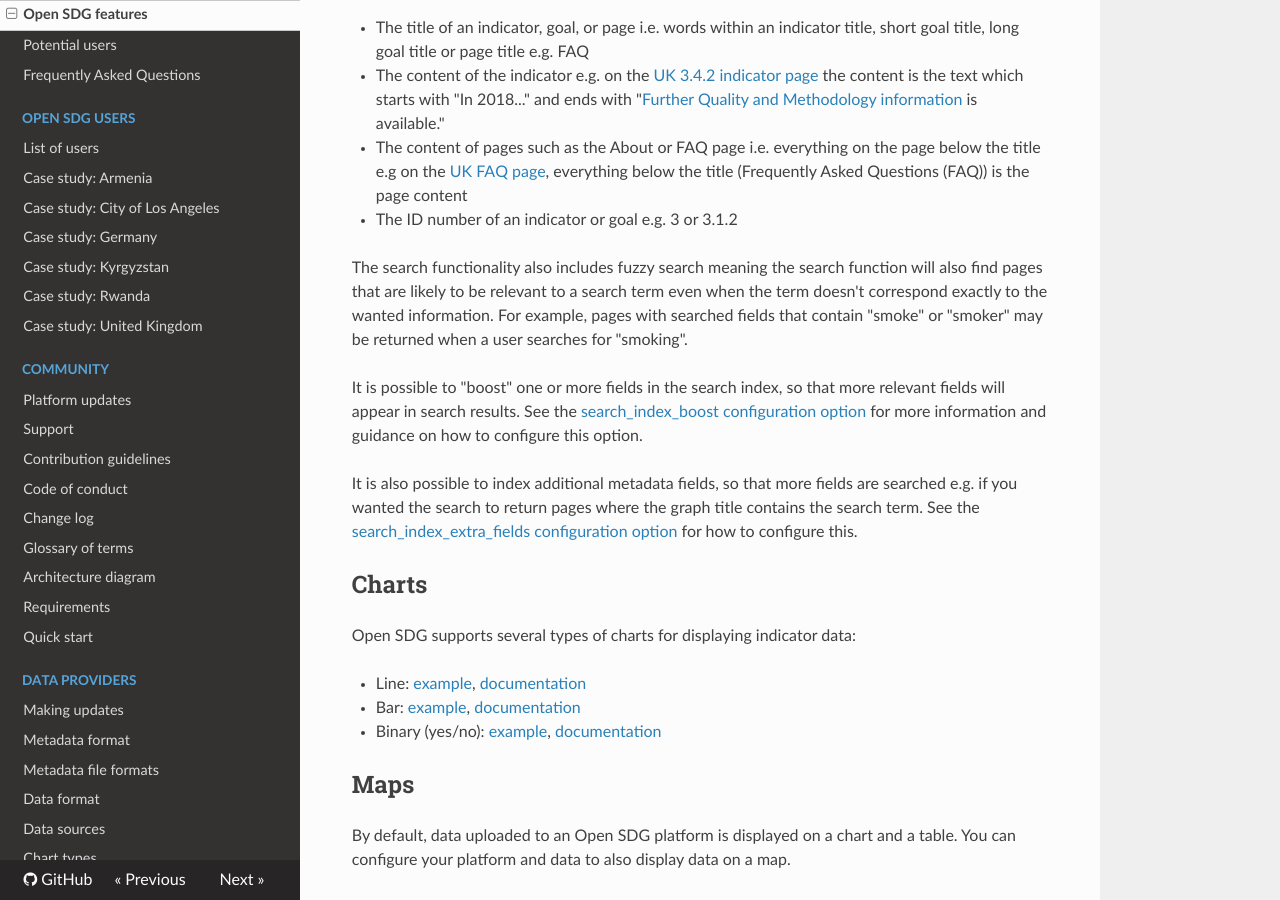
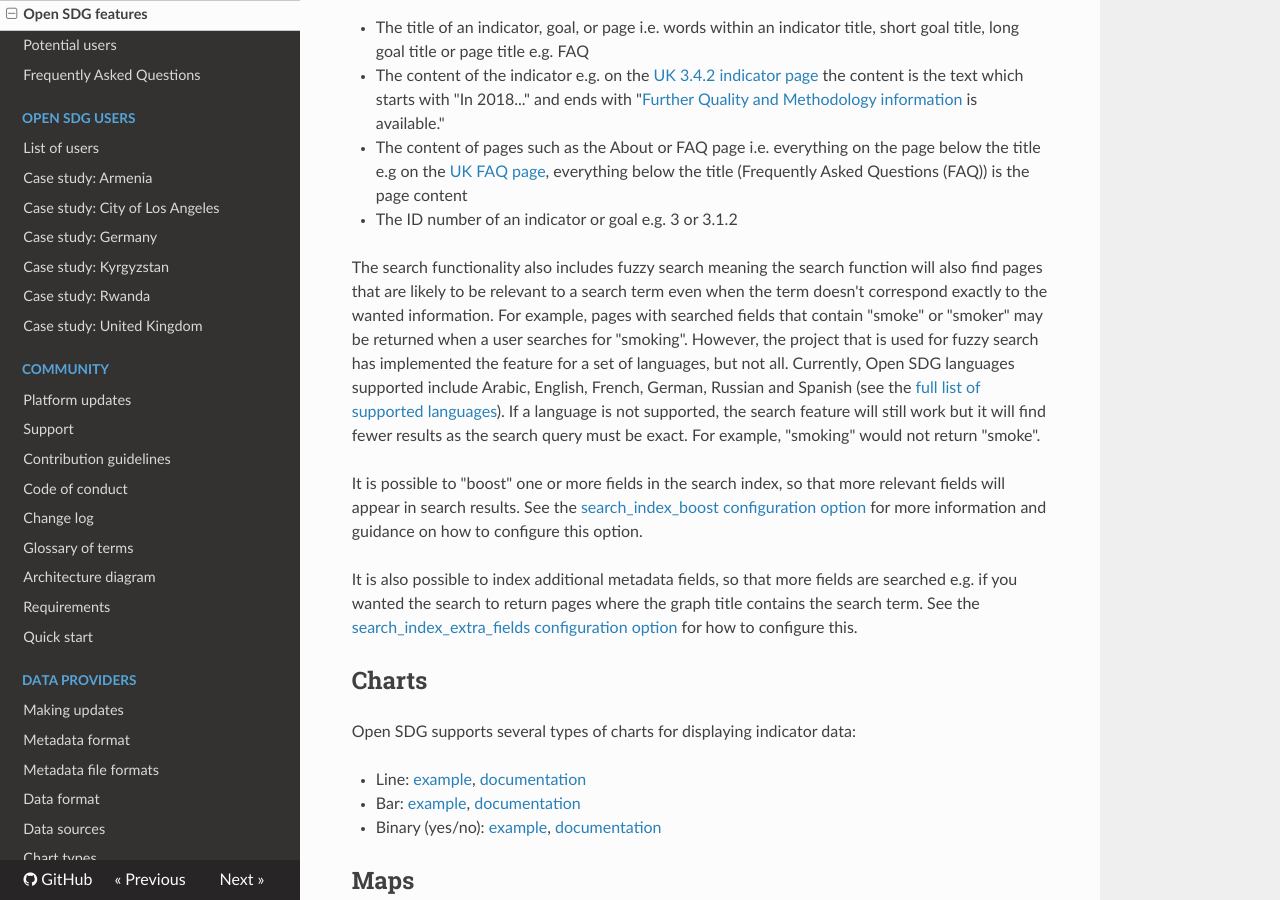
Before and after one commit to open-sdg/open-sdg, an MkDocs documentation site: the page built from docs/open-sdg-features.md, in a window 1280 px wide and 900 px high, scrolled down 840 px. Built offline with MkDocs 1.6.1, drawn with Linux system fonts in a browser that asks for light colours; nearby versions of some CDN libraries; old or Windows-style settings are respelled for this version of MkDocs.

Commit message:
Add info about supported languages for fuzzy search

```diff
--- a/docs/open-sdg-features.md
+++ b/docs/open-sdg-features.md
@@ -24,7 +24,7 @@
 - The content of pages such as the About or FAQ page i.e. everything on the page below the title e.g on the [UK FAQ page](https://sdgdata.gov.uk/faq/), everything below the title (Frequently Asked Questions (FAQ)) is the page content
 - The ID number of an indicator or goal e.g. 3 or 3.1.2
 
-The search functionality also includes fuzzy search meaning the search function will also find pages that are likely to be relevant to a search term even when the term doesn't correspond exactly to the wanted information. For example, pages with searched fields that contain "smoke" or "smoker" may be returned when a user searches for "smoking".
+The search functionality also includes fuzzy search meaning the search function will also find pages that are likely to be relevant to a search term even when the term doesn't correspond exactly to the wanted information. For example, pages with searched fields that contain "smoke" or "smoker" may be returned when a user searches for "smoking". However, the project that is used for fuzzy search has implemented the feature for a set of languages, but not all. Currently, Open SDG languages supported include Arabic, English, French, German, Russian and Spanish (see the [full list of supported languages](https://lunrjs.com/guides/language_support.html)). If a language is not supported, the search feature will still work but it will find fewer results as the search query must be exact. For example, "smoking" would not return "smoke".
 
 It is possible to "boost" one or more fields in the search index, so that more relevant fields will appear in search results. See the [search_index_boost configuration option](https://open-sdg.readthedocs.io/en/latest/configuration/#search_index_boost) for more information and guidance on how to configure this option.
 
```
